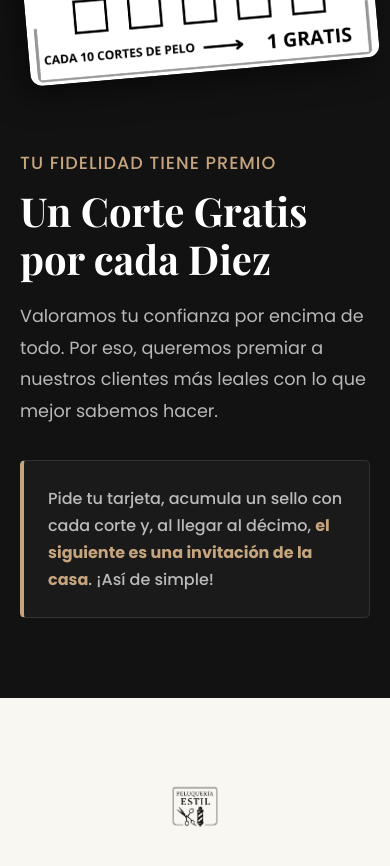
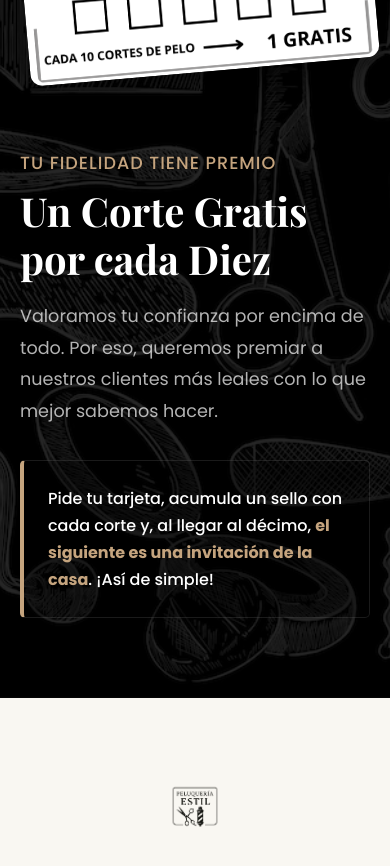
Before and after one commit to HuhuED03/Peluqueria-Bader, a plain HTML site: page peluqueria.html in a window 390 px wide. Shown: the part 3800-4666 px from the top of the page. Drawn offline with nearby package versions, Linux system fonts and the light colour scheme.

Commit message:
Add files via upload

```diff
--- a/peluqueria.html
+++ b/peluqueria.html
@@ -153,8 +153,12 @@
         }
         .promise-item p { color: var(--text-muted); margin: 0; }
 
-        /* === ESTILOS DE LA NUEVA SECCIÓN DEL BONO === */
-        #offer { background-color: var(--background-dark); }
+        #offer {
+            background: linear-gradient(rgba(0,0,0, 0.85), rgba(0,0,0, 0.85)), url('foto.avif');
+            background-size: cover;
+            background-position: center;
+            background-attachment: fixed;
+        }
         .offer-layout {
             display: grid;
             grid-template-columns: 1fr 1fr;
@@ -168,7 +172,7 @@
             max-width: 100%;
             width: 400px;
             border-radius: 12px;
-            box-shadow: -10px 10px 30px rgba(0,0,0,0.5);
+            box-shadow: 0px 10px 30px rgba(0,0,0,0.5);
             transform: rotate(-5deg);
             transition: transform 0.4s ease;
         }
@@ -186,7 +190,7 @@
             margin-bottom: 2rem;
         }
         .offer-highlight {
-            background-color: #1A1A1A;
+            background-color: rgba(0,0,0,0.3);
             border: 1px solid var(--border-dark);
             border-left: 4px solid var(--primary-gold);
             padding: 1.5rem;
@@ -198,6 +202,7 @@
             font-weight: 500;
             font-size: 1rem;
             line-height: 1.7;
+            color: var(--text-light);
         }
         .offer-highlight strong {
             color: var(--primary-gold);
@@ -446,8 +451,9 @@
             .promise-grid { grid-template-columns: 1fr; }
             .promise-item:not(:last-child) { margin-bottom: 2rem; }
 
-            .offer-layout { grid-template-columns: 1fr; gap: 3rem; }
-            .offer-image-wrapper { order: -1; } /* Pone la imagen primero en móvil */
+            .offer-layout { grid-template-columns: 1fr; gap: 3rem; text-align: center;}
+            .offer-image-wrapper { order: -1; }
+            .offer-content {text-align: left;}
 
             .servicios-grid { grid-template-columns: 1fr; }
 
@@ -507,6 +513,7 @@
                 <li><a href="#contacto">Contacto</a></li>
                 <li><a href="https://wa.me/34632676812" target="_blank" class="btn">Pedir Cita</a></li>
             </ul>
+            <!-- ESTE ES EL BOTÓN QUE ABRE Y CIERRA EL MENÚ EN MÓVIL -->
             <button id="menu-toggle" aria-label="Abrir menú">
                 <i class="fas fa-bars"></i>
             </button>
@@ -565,7 +572,6 @@
             </div>
         </section>
 
-        <!-- === SECCIÓN DEL BONO CON IMAGEN ACTUALIZADA === -->
         <section id="offer" class="reveal">
             <div class="container">
                 <div class="offer-layout">
@@ -784,17 +790,26 @@
         window.addEventListener('scroll', revealOnScroll);
         revealOnScroll();
 
+        // --- LÓGICA DEL MENÚ MÓVIL ---
         const menuToggle = document.getElementById('menu-toggle');
         const navMenu = document.getElementById('nav-menu');
         const navLinks = navMenu.querySelectorAll('a');
         const menuIcon = menuToggle.querySelector('i');
 
+        // 1. Escuchamos el clic en el botón del menú (el que tiene las 3 rayas o la X)
         menuToggle.addEventListener('click', () => {
+            // 2. Alternamos la clase 'active' en el menú. Esto lo muestra o lo oculta.
             const isActive = navMenu.classList.toggle('active');
+
+            // 3. Cambiamos el icono. Si el menú está activo, mostramos la 'X'. Si no, las 3 rayas.
+            // ¡ESTA ES LA CLAVE PARA CERRAR EL MENÚ!
             menuIcon.className = isActive ? 'fas fa-times' : 'fas fa-bars';
+
+            // (Extra) Evita que se pueda hacer scroll en el fondo mientras el menú está abierto.
             document.body.style.overflow = isActive ? 'hidden' : '';
         });
 
+        // Este código es para que el menú se cierre automáticamente si el usuario SÍ hace clic en una sección.
         navLinks.forEach(link => {
             link.addEventListener('click', () => {
                 if (navMenu.classList.contains('active')) {
```
